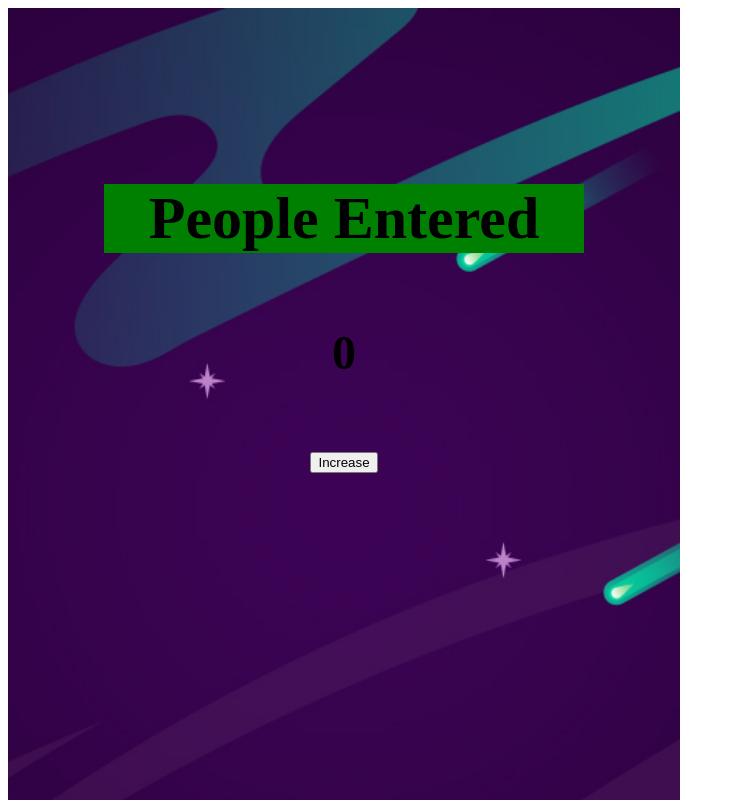
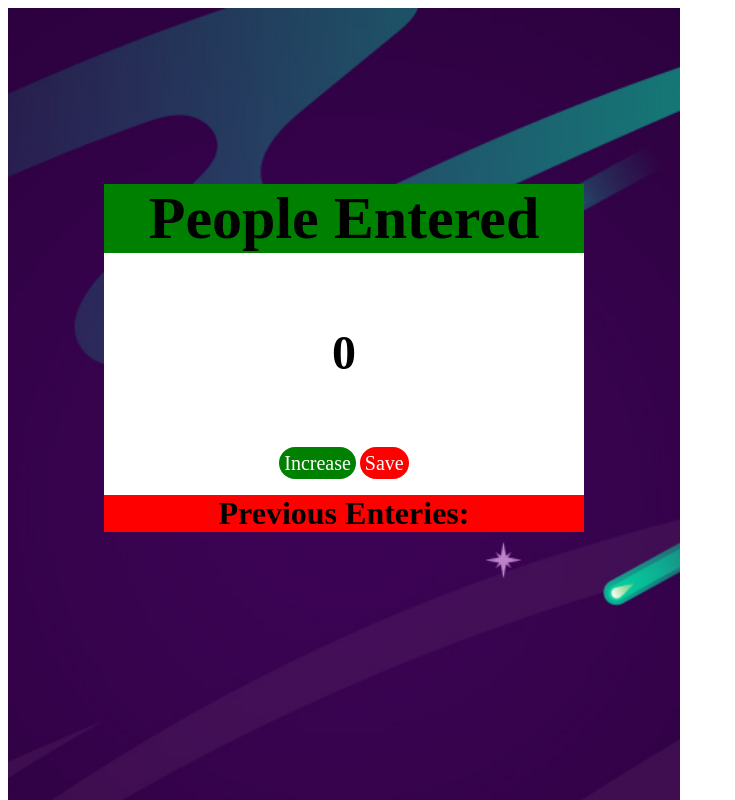
Before and after one commit to AgileRampler/My-Project, a plain HTML site: page project1/index.html in a window 1280 px wide. Shown: the top 800 px of the page, without its empty margins (0-735 px from the left). Drawn offline with Linux system fonts and the light colour scheme.

Commit message:
Update index.html

```diff
--- a/project1/index.html
+++ b/project1/index.html
@@ -10,10 +10,15 @@
 <body>
 
     <div class="counter">
+        <div class="box">
     <h1> People Entered</h1>
     <h2 id="count">0 </h2>
-    <button id="increment-btn" onclick="increment()">Increase</button>
+    <button1 id="increment-btn" onclick="increment()">Increase</button1>
+    <button2 id="save-btn" onclick="save()">Save</button2>
+    <h3 id="save">Previous Enteries: </h3>
+
     <script src="trial.js"></script>
+</div>
     </div>
 
 </body>
```
